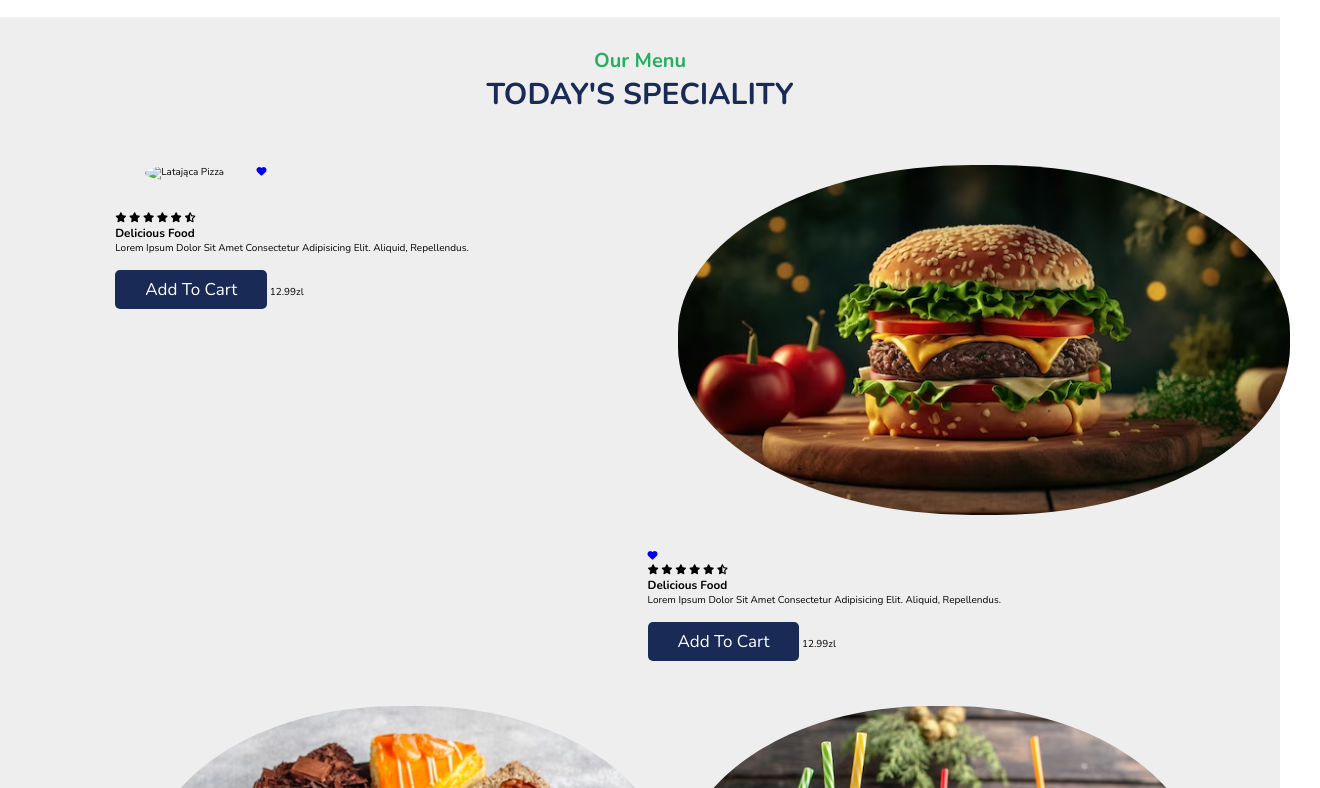
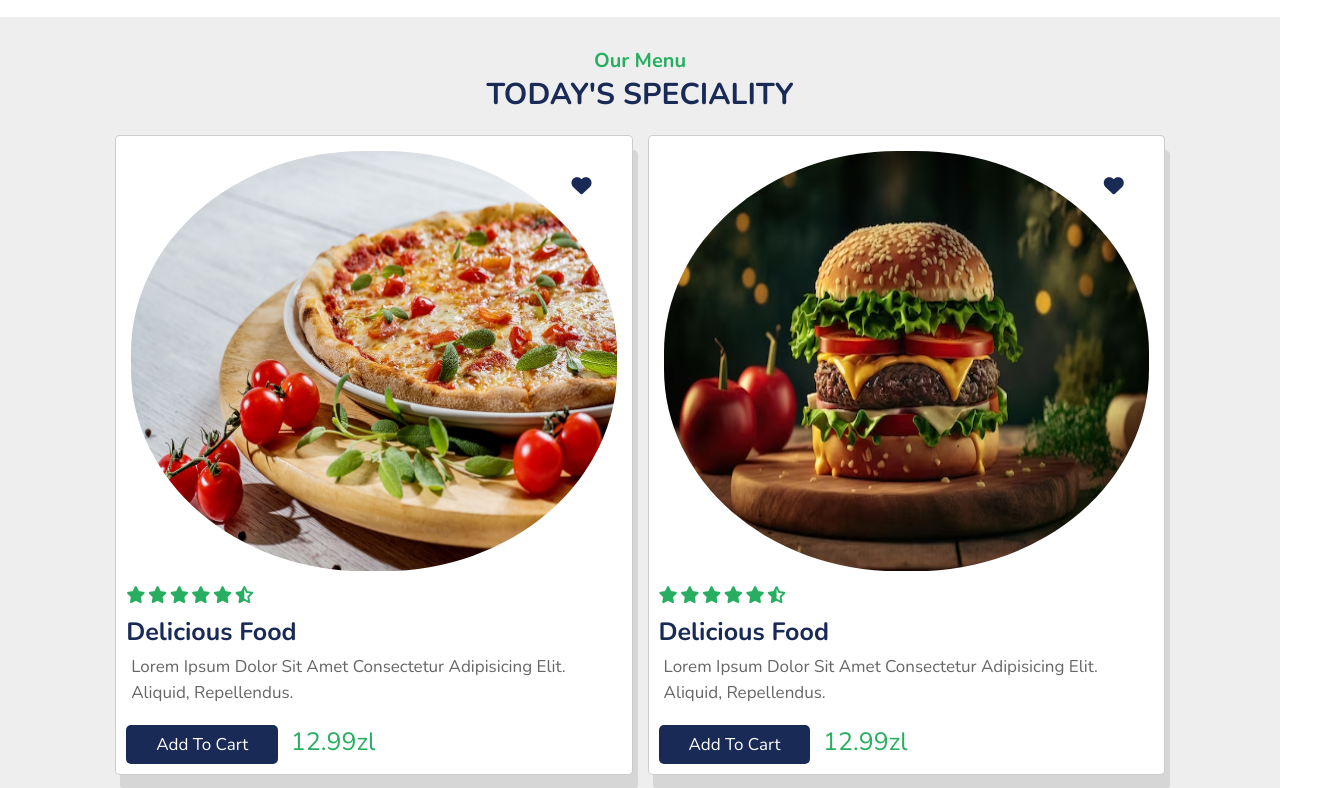
Before and after one commit to dawidorpel/Restaurant, a plain HTML site: page index.html in a window 1280 px wide. Shown: the part 2322-3110 px from the top of the page, 1320 px wide, since content can reach past the window. Drawn offline with nearby package versions, Linux system fonts and the light colour scheme; a web font is replaced by a local one.

Commit message:
menu section ready

```diff
--- a/index.html
+++ b/index.html
@@ -264,7 +264,7 @@
     <div class="box-container">
         <div class="box">
             <div class="image">
-                <img src="menu1.avif" alt="latająca pizza">
+                <img src="pizzkamenu.png" alt="latająca pizza" >
                 <a href="#" class="fas fa-heart"></a>
             </div>
             <div class="content">
@@ -348,7 +348,7 @@
 
         <div class="box">
             <div class="image">
-                <img src="menu6.avif" alt="latająca pizza">
+                <img src="menu6.avif" alt="latająca pizza" >
                 <a href="#" class="fas fa-heart"></a>
             </div>
             <div class="content">
@@ -369,7 +369,7 @@
 
         <div class="box">
             <div class="image">
-                <img src="menu7.avif" alt="latająca pizza">
+                <img src="donutmenu.png" alt="latająca pizza" >
                 <a href="#" class="fas fa-heart"></a>
             </div>
             <div class="content">
--- a/style.css
+++ b/style.css
@@ -358,11 +358,6 @@ header .icons #menu-bars{
     color: var(--black);
 }
 
-.menu .box-container img{
-    height: 35rem;
-    margin: 3rem;
-    border-radius: 48%;
-}
 
 .menu .box-container{
     display: grid;
@@ -370,24 +365,84 @@ header .icons #menu-bars{
     gap: 1.5rem;
 }
 
+.menu .box-container .box {
+    background: #fff;
+    border: .1rem solid rgb(0, 0, 0, .2);
+    border-radius: .5rem;
+    box-shadow: var(--box-shadow);
+}
 
+.menu .box-container .box .image{
+    height: 45rem;
+    width: 100%;
+    padding: 1.5rem;
+    overflow: hidden;
+    position: relative;
+}
 
+.menu .box-container .box .image img{
+    height: 100%;
+    width: 100%;
+    border-radius: 48%;
+}
 
+.menu .box-container .box .image img:hover{
+    cursor: pointer;
+    height: 105%;
+    width: 105%;
+    margin-top: -1rem;
+    margin-left: -1rem;
+}
 
+.menu .box-container .box .image .fa-heart{
+    position: absolute;
+    top: 2.5rem; right: 2.5rem;
+    height: 5rem;
+    width: 5rem;
+    line-height: 5rem;
+    text-align: center;
+    font-size: 2rem;
+    background: #fff;
+    border-radius: 50%;
+    color: var(--black);
+}
 
+.menu .box-container .box .image .fa-heart:hover{
+    background-color: var(--green);
+    color: #fff;
+}
 
+.menu .box-container .box .content{
+    padding: 1rem;
+    padding-top: 0;
+}
 
+.menu .box-container .box .content .stars{
+    padding-bottom: 1rem;
+}
 
+.menu .box-container .box .content .stars i{
+    font-size: 1.7rem;
+    color: var(--green);
+}
 
+.menu .box-container .box .content h3{
+    color: var(--black);
+    font-size: 2.5rem;
+}
 
+.menu .box-container .box .content p{
+    color: var(--light-color);
+    font-size: 1.7rem;
+    padding: .5rem;
+    line-height: 1.5;
+}
 
-
-
-
-
-
-
-
+.menu .box-container .box .content .pirce{
+    color: var(--green);
+    margin-left: 1rem;
+    font-size: 2.5rem;
+}
 
 
 
```
Also changed, not shown: donutmenu.png (added), pizzkamenu.png (added).
